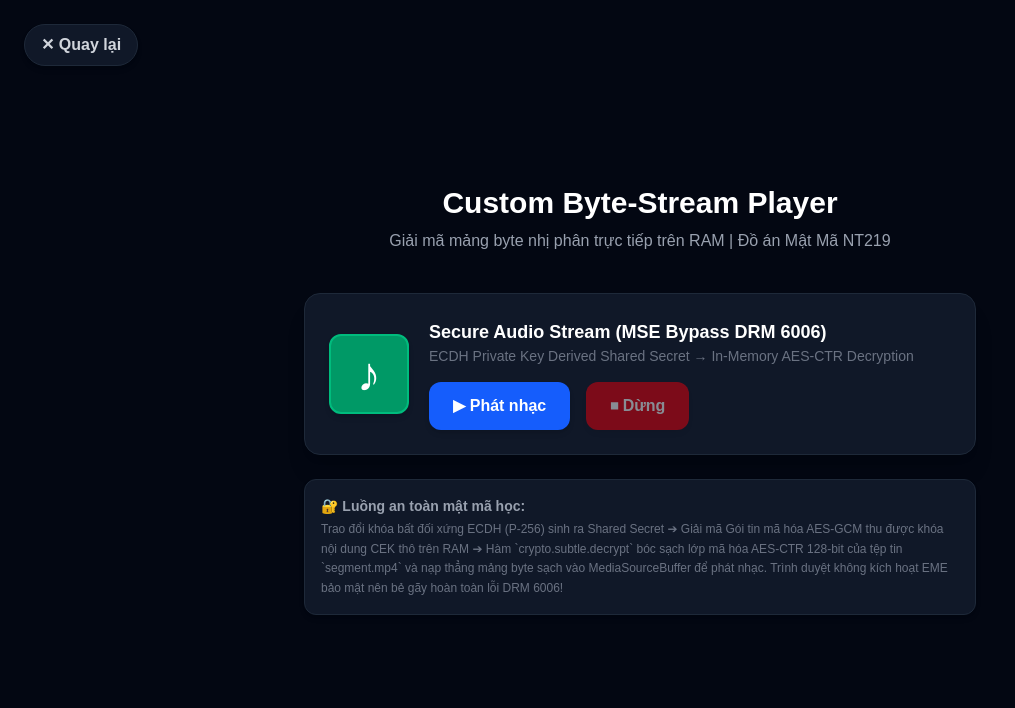
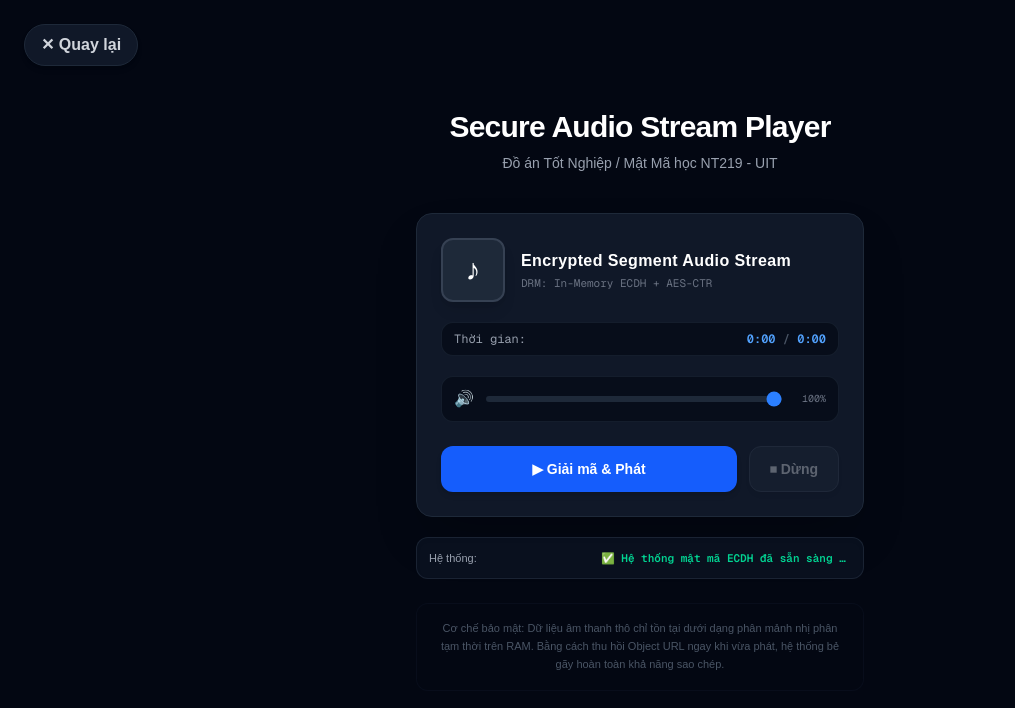
Before and after one commit to UIT24520127/NT219.Q22.ANTT, a Next.js app in the folder app-core/: page /player in a window 1280 px wide. Shown: the top 708 px of the page, without its empty margins (0-1015 px from the left). Built offline with nearby package versions, Linux system fonts and the light colour scheme.

Commit message:
Đức Anh: fix thành công
Có thể phát nhạc trực tuyến

```diff
--- a/app-core/src/app/player/page.tsx
+++ b/app-core/src/app/player/page.tsx
@@ -9,15 +9,28 @@ export default function CustomPlayerPage() {
   const router = useRouter();
   const [isPlaying, setIsPlaying] = useState(false);
   const [error, setError] = useState<string | null>(null);
-  // Sử dụng ref cho thẻ HTMLAudioElement và MediaSource
+  const [statusLog, setStatusLog] = useState<string>("Hệ thống sẵn sàng...");
+
+  // State quản lý thời gian và âm lượng tự custom
+  const [currentTime, setCurrentTime] = useState("0:00");
+  const [duration, setDuration] = useState("0:00");
+  const [volume, setVolume] = useState(1.0); // Mức âm lượng mặc định: 100% (1.0)
+
   const audioRef = useRef<HTMLAudioElement>(null);
-  const mediaSourceRef = useRef<MediaSource | null>(null);
-  const sourceBufferRef = useRef<SourceBuffer | null>(null);
+
+  // Hàm helper định dạng số giây thành dạng mm:ss
+  const formatTime = (secs: number) => {
+    if (isNaN(secs)) return "0:00";
+    const minutes = Math.floor(secs / 60);
+    const seconds = Math.floor(secs % 60);
+    return `${minutes}:${seconds.toString().padStart(2, '0')}`;
+  };
 
   useEffect(() => {
     const initECDH = async () => {
+      try {
         if (!globalKeyPair) {
-        console.log("🔑 [Client] Khởi tạo cặp khóa trao đổi ECDH (P-256)...");
+          setStatusLog("🔑 Đang khởi tạo cặp khóa ECDH (P-256)...");
           globalKeyPair = await window.crypto.subtle.generateKey(
             { name: "ECDH", namedCurve: "P-256" },
             true,
@@ -27,19 +40,82 @@ export default function CustomPlayerPage() {
           globalPublicKeyHex = Array.from(new Uint8Array(exported))
             .map(b => b.toString(16).padStart(2, '0'))
             .join('');
-        console.log("✅ [Client] Public Key sẵn sàng đưa vào Header:", globalPublicKeyHex);
+          setStatusLog("✅ Hệ thống mật mã ECDH đã sẵn sàng trên RAM.");
+        }
+      } catch (err: any) {
+        setError("Lỗi khởi tạo hệ thống mật mã: " + err.message);
       }
     };
     initECDH();
+
+    return () => {
+      if (audioRef.current) {
+        audioRef.current.src = "";
+        audioRef.current.load();
+      }
+    };
   }, []);
+
+  // Lắng nghe cập nhật từ thẻ audio ngầm
+  useEffect(() => {
+    const audio = audioRef.current;
+    if (!audio) return;
+
+    const handleTimeUpdate = () => {
+      setCurrentTime(formatTime(audio.currentTime));
+    };
+
+    const handleLoadedMetadata = () => {
+      setDuration(formatTime(audio.duration));
+    };
+
+    audio.addEventListener('timeupdate', handleTimeUpdate);
+    audio.addEventListener('loadedmetadata', handleLoadedMetadata);
+
+    return () => {
+      audio.removeEventListener('timeupdate', handleTimeUpdate);
+      audio.removeEventListener('loadedmetadata', handleLoadedMetadata);
+    };
+  }, []);
+
+  // Hàm xử lý khi kéo thanh volume
+  const handleVolumeChange = (e: React.ChangeEvent<HTMLInputElement>) => {
+    const newVolume = parseFloat(e.target.value);
+    setVolume(newVolume);
+    if (audioRef.current) {
+      audioRef.current.volume = newVolume;
+    }
+  };
+
+  // Hàm click vào icon loa để Mute nhanh hoặc Unmute
+  const toggleMute = () => {
+    if (audioRef.current) {
+      if (volume > 0) {
+        setVolume(0);
+        audioRef.current.volume = 0;
+      } else {
+        setVolume(1.0);
+        audioRef.current.volume = 1.0;
+      }
+    }
+  };
+
+  // Helper hiển thị Icon Loa linh hoạt theo mức âm lượng
+  const getVolumeIcon = () => {
+    if (volume === 0) return "🔇";
+    if (volume < 0.4) return "🔈";
+    if (volume < 0.7) return "🔉";
+    return "🔊";
+  };
 
   const playSong = async () => {
     setError(null);
+    setIsPlaying(false);
+
     try {
       if (!globalKeyPair) throw new Error("Hệ thống ECDH chưa khởi tạo xong!");
 
-      // 1. Gửi yêu cầu lấy License chứa wrapped CEK từ backend
-      console.log("📡 [Network] Đang gửi yêu cầu bắt tay lấy License...");
+      setStatusLog("📡 Đang gửi yêu cầu bắt tay lấy License...");
       const token = localStorage.getItem('token') || 'mock-token-uit-2026';
 
       const licenseRes = await fetch("http://localhost:3000/api/license", {
@@ -47,7 +123,6 @@ export default function CustomPlayerPage() {
         headers: {
           "Content-Type": "application/json",
           "authorization": `Bearer ${token}`,
-          // Sử dụng đúng KID đồng bộ với hệ thống file mã hóa trên R2 của ông
           "x-kid": "75635febb8a5be6b233b566534e225ad",
           "x-client-public-key": globalPublicKeyHex,
         },
@@ -56,18 +131,13 @@ export default function CustomPlayerPage() {
 
       if (!licenseRes.ok) throw new Error(`Lỗi kết nối License Server: Status ${licenseRes.status}`);
 
-      // Khôi phục mảng byte nhị phân phản hồi từ License Server
       const responseBuffer = new Uint8Array(await licenseRes.arrayBuffer());
       const payloadLen = (responseBuffer[0] << 24) | (responseBuffer[1] << 16) | (responseBuffer[2] << 8) | responseBuffer[3];
       const payloadBytes = responseBuffer.slice(4, 4 + payloadLen);
       const licenseData = JSON.parse(new TextDecoder().decode(payloadBytes));
 
-      console.log("📥 [Client] Đã nhận dữ liệu mã hóa License thành công!");
-
-      // Helper hỗ trợ chuyển đổi chuỗi mã Hex thành Array vị trí Byte
       const hexToBytes = (hex: string) => new Uint8Array(hex.match(/.{1,2}/g)?.map((b: string) => parseInt(b, 16)) || []);
 
-      // 2. Nhập Public Key của Server vào RAM Client
       const serverPublicKey = await crypto.subtle.importKey(
         "raw",
         hexToBytes(licenseData.serverPublicKeyHex || licenseData.serverPublicKey),
@@ -76,8 +146,7 @@ export default function CustomPlayerPage() {
         []
       );
 
-      // 3. 🔥 [ĐỒNG BỘ MẬT MÃ KDF]: Tính toán Shared Secret và băm SHA-256 như phía Server
-      console.log("🔐 [Crypto] Dẫn xuất Shared Secret và chạy hàm băm KDF SHA-256...");
+      setStatusLog("🔐 Dẫn xuất Shared Secret & tính toán KDF SHA-256...");
       const sharedSecretBits = await crypto.subtle.deriveBits(
         { name: "ECDH", public: serverPublicKey },
         globalKeyPair.privateKey,
@@ -85,109 +154,80 @@ export default function CustomPlayerPage() {
       );
 
       const hashedSecretBits = await crypto.subtle.digest("SHA-256", sharedSecretBits);
+      const derivedKey = await crypto.subtle.importKey("raw", hashedSecretBits, { name: "AES-GCM" }, false, ["decrypt"]);
 
-      const derivedKey = await crypto.subtle.importKey(
-        "raw",
-        hashedSecretBits,
-        { name: "AES-GCM" },
-        true, // Cần đặt là true để có thể exportKey kiểm tra gỡ lỗi
-        ["decrypt"]
-      );
-
-      // 4. Giải mã lớp bọc mật mã AES-GCM (Unwrap) để thu hồi khóa nội dung gốc (CEK)
       const ivBytes = hexToBytes(licenseData.ivHex || licenseData.iv);
       const wrappedBytes = hexToBytes(licenseData.encryptedCekHex || licenseData.wrappedCek);
 
-      // Gỡ lỗi in các tham số phía Browser
-      const exportedRaw = await crypto.subtle.exportKey("raw", derivedKey);
-      const aesKeyHex = Array.from(new Uint8Array(exportedRaw))
-        .map(b => b.toString(16).padStart(2, '0'))
-        .join('');
-      console.log("🛡️ [Client Debug] Client Public Key Hex:", globalPublicKeyHex);
-      console.log("🛡️ [Client Debug] Server Public Key Hex:", licenseData.serverPublicKeyHex || licenseData.serverPublicKey);
-      console.log("🛡️ [Client Debug] Derived AES Key (SHA-256 KDF) Hex:", aesKeyHex);
-      console.log("🛡️ [Client Debug] IV Hex:", licenseData.ivHex || licenseData.iv);
-      console.log("🛡️ [Client Debug] Wrapped CEK Hex:", licenseData.encryptedCekHex || licenseData.wrappedCek);
-
-      let cekBuffer;
-      try {
-        cekBuffer = await crypto.subtle.decrypt(
-          {
-            name: "AES-GCM",
-            iv: ivBytes,
-            tagLength: 128 // 128 bits = 16 bytes chuẩn mã hóa Node.js sinh ra
-          },
+      const cekBuffer = await crypto.subtle.decrypt(
+        { name: "AES-GCM", iv: ivBytes, tagLength: 128 },
         derivedKey,
         wrappedBytes
       );
-        console.log("✅ [Web Crypto SUCCESS] Gỡ bọc ECDH lấy lại CEK bản rõ thành công rực rỡ!");
-      } catch (cryptoError) {
-        console.error("🚨 [Web Crypto FATAL] Không thể gỡ bọc do lệch cấu trúc mảng Byte:", cryptoError);
-        throw cryptoError;
-      }
 
-      console.log("✅ [Client] Tiến trình bóc tách mật mã thành công! Đã có khóa CEK bản rõ trên RAM.");
-
-      // =========================================================================
-      // 5. Tải tệp âm thanh phân đoạn segment.mp4 từ Cloudflare R2 / Local Gateway
-      // =========================================================================
-      console.log("📡 [Network] Đang tải trực tiếp file phân đoạn segment.mp4...");
-      const segmentUri = `http://localhost:3000/audio/segments/0ee52ddd-a7b2-474d-9044-c9a33e1397ec/segment.mp4`;
+      setStatusLog("📡 Đang tải tệp âm thanh mã hóa phân đoạn CENC...");
+      const segmentUri = `http://localhost:3000/audio/segments/0ee52ddd-a7b2-474d-9044-c9a33e1397ec/segment.mp4?nocache=${Date.now()}`;
 
       const encRes = await fetch(segmentUri, {
         method: 'GET',
-        mode: 'cors',
-        headers: { 'Accept': 'video/mp4,audio/mp4,*/*' }
+        cache: 'no-store',
+        headers: {
+          'Cache-Control': 'no-cache',
+          'Pragma': 'no-cache',
+          'Accept': 'video/mp4,audio/mp4,*/*'
+        }
       });
       if (!encRes.ok) throw new Error("Không thể tải tệp âm thanh phân đoạn!");
       const encryptedAudioData = await encRes.arrayBuffer();
 
-      // =========================================================================
-      // 6. 🔥 [SỬA ĐỔI CHÍNH XÁC]: GIẢI MÃ NHẬN DIỆN HỘP ISO-BMFF (SAMPLE-LEVEL BYPASS)
-      // =========================================================================
-      console.log("🔐 [Crypto] Phân tích cấu trúc hộp MP4 để trích xuất khối dữ liệu mdat...");
+      setStatusLog("🔐 Đang bóc tách CENC và giải mã từng sample dữ liệu...");
       const view = new DataView(encryptedAudioData);
       const originalView = new Uint8Array(encryptedAudioData);
 
-      let moofOffset = -1;
-      let trunOffset = -1;
-      let sencOffset = -1;
-      let mdatOffset = -1;
-      let mdatSize = -1;
+      const cryptoKey = await crypto.subtle.importKey("raw", cekBuffer, { name: "AES-CTR" }, false, ["decrypt"]);
 
-      for (let i = 0; i < encryptedAudioData.byteLength - 8; i++) {
-        const type = String.fromCharCode(originalView[i], originalView[i+1], originalView[i+2], originalView[i+3]);
+      const decryptedData = new Uint8Array(encryptedAudioData.byteLength);
+      decryptedData.set(new Uint8Array(encryptedAudioData));
+
+      let offset = 0;
+      let activeTrunOffset = -1;
+      let activeSencOffset = -1;
+
+      while (offset < encryptedAudioData.byteLength - 8) {
+        const size = view.getUint32(offset);
+        const type = String.fromCharCode(originalView[offset+4], originalView[offset+5], originalView[offset+6], originalView[offset+7]);
+
         if (type === 'moof') {
-          moofOffset = i;
-        } else if (type === 'trun') {
-          trunOffset = i;
-        } else if (type === 'senc') {
-          sencOffset = i;
+          activeTrunOffset = -1;
+          activeSencOffset = -1;
+
+          const findSubBoxes = (start: number, end: number) => {
+            let o = start;
+            while (o < end - 8) {
+              const s = view.getUint32(o);
+              const t = String.fromCharCode(originalView[o+4], originalView[o+5], originalView[o+6], originalView[o+7]);
+              if (t === 'traf') {
+                findSubBoxes(o + 8, o + s);
+              } else if (t === 'trun') {
+                activeTrunOffset = o;
+              } else if (t === 'senc') {
+                activeSencOffset = o;
+              }
+              o += s;
+            }
+          };
+          findSubBoxes(offset + 8, offset + size);
+
         } else if (type === 'mdat') {
-          mdatOffset = i;
-          mdatSize = view.getUint32(mdatOffset - 4);
-        }
-      }
-
-      let decryptedAudioBuffer: ArrayBuffer;
-
-      if (moofOffset !== -1 && trunOffset !== -1 && sencOffset !== -1 && mdatOffset !== -1) {
-        moofOffset -= 4;
-        trunOffset -= 4;
-        sencOffset -= 4;
-        mdatOffset -= 4;
-
-        console.log(`🎯 [MP4 Parser] Tìm thấy senc tại ${sencOffset}, trun tại ${trunOffset}, mdat tại ${mdatOffset}`);
-
+          if (activeTrunOffset !== -1 && activeSencOffset !== -1) {
+            const trunOffset = activeTrunOffset;
+            const sencOffset = activeSencOffset;
             const sampleCount = view.getUint32(trunOffset + 12);
             const flags = view.getUint32(trunOffset + 8) & 0x00FFFFFF;
 
             let currentIdx = trunOffset + 16;
-        const dataOffsetPresent = flags & 0x000001;
-        const firstSampleFlagsPresent = flags & 0x000004;
-
-        if (dataOffsetPresent) currentIdx += 4;
-        if (firstSampleFlagsPresent) currentIdx += 4;
+            if (flags & 0x000001) currentIdx += 4;
+            if (flags & 0x000004) currentIdx += 4;
 
             const sampleSizes = [];
             const sampleDurationPresent = flags & 0x000100;
@@ -203,26 +243,21 @@ export default function CustomPlayerPage() {
 
             for (let j = 0; j < sampleCount; j++) {
               let sIdx = currentIdx + j * entrySize;
-          let entryOffset = 0;
-          if (sampleDurationPresent) entryOffset += 4;
-          let size = sampleSizePresent ? view.getUint32(sIdx + entryOffset) : 0;
-          sampleSizes.push(size);
+              let entryOffset = sampleDurationPresent ? 4 : 0;
+              sampleSizes.push(sampleSizePresent ? view.getUint32(sIdx + entryOffset) : 0);
             }
 
-        const cryptoKey = await crypto.subtle.importKey("raw", cekBuffer, { name: "AES-CTR" }, false, ["decrypt"]);
-
-        let mdatDataOffset = mdatOffset + 8;
-        const decryptedMdat = new Uint8Array(mdatSize - 8);
-        let writeOffset = 0;
+            let mdatDataOffset = offset + 8;
+            let writeOffset = offset + 8;
 
             for (let j = 0; j < sampleCount; j++) {
-          const size = sampleSizes[j];
+              const s = sampleSizes[j];
               const sampleIV = new Uint8Array(encryptedAudioData, sencOffset + 16 + j * 8, 8);
 
               const counter = new Uint8Array(16);
               counter.set(sampleIV, 0);
 
-          const ciphertext = encryptedAudioData.slice(mdatDataOffset, mdatDataOffset + size);
+              const ciphertext = encryptedAudioData.slice(mdatDataOffset, mdatDataOffset + s);
 
               const decryptedSample = await crypto.subtle.decrypt(
                 { name: "AES-CTR", counter: counter, length: 64 },
@@ -230,63 +265,52 @@ export default function CustomPlayerPage() {
                 ciphertext
               );
 
-          decryptedMdat.set(new Uint8Array(decryptedSample), writeOffset);
-          mdatDataOffset += size;
-          writeOffset += size;
+              decryptedData.set(new Uint8Array(decryptedSample), writeOffset);
+              mdatDataOffset += s;
+              writeOffset += s;
+            }
+          }
+        }
+        offset += size;
       }
 
-        const finalFileBuffer = new Uint8Array(encryptedAudioData.byteLength);
-        finalFileBuffer.set(originalView.subarray(0, mdatOffset + 8), 0);
-        finalFileBuffer.set(decryptedMdat, mdatOffset + 8);
-        if (originalView.byteLength > mdatOffset + mdatSize) {
-          finalFileBuffer.set(originalView.subarray(mdatOffset + mdatSize), mdatOffset + mdatSize);
-        }
+      const decryptedAudioBuffer = decryptedData.buffer;
 
-        decryptedAudioBuffer = finalFileBuffer.buffer;
-        console.log(`✅ [Crypto] Giải mã CENC từng sample hoàn tất! Gộp file mp4: ${decryptedAudioBuffer.byteLength} bytes`);
-      } else {
-        console.warn("⚠️ [MP4 Parser] Không tìm thấy senc/trun/mdat riêng biệt, fallback giải mã toàn bộ file.");
-        const cryptoKey = await crypto.subtle.importKey("raw", cekBuffer, { name: "AES-CTR" }, false, ["decrypt"]);
-        decryptedAudioBuffer = await crypto.subtle.decrypt(
-          { name: "AES-CTR", counter: new Uint8Array(16), length: 64 },
-          cryptoKey,
-          encryptedAudioData
-        );
-      }
+      const audio = audioRef.current;
+      if (!audio) throw new Error("Thẻ Audio chưa sẵn sàng!");
 
-      console.log("✅ [Crypto] Khôi phục cấu trúc âm thanh ISO-BMFF sạch thành công! Kích thước:", decryptedAudioBuffer.byteLength, "bytes");
+      setStatusLog("⚡ Đang tối ưu bộ đệm luồng RAM an toàn...");
 
-      // 7. Khởi chạy kiến trúc MediaSource (MSE) để bơm dữ liệu vào thẻ Audio ẩn mà không lo lỗi CENC 6006
-      const audio = audioRef.current;
-      if (!audio) return;
+      const audioBlob = new Blob([decryptedAudioBuffer], { type: 'audio/mp4' });
+      const blobUrl = URL.createObjectURL(audioBlob);
 
-      const mediaSource = new MediaSource();
-      mediaSourceRef.current = mediaSource;
-      audio.src = URL.createObjectURL(mediaSource);
+      audio.onplaying = () => {
+        setIsPlaying(true);
+        setStatusLog("🎉 Luồng âm thanh bảo mật đang phát trực tuyến!");
+        URL.revokeObjectURL(blobUrl);
+      };
 
-      mediaSource.addEventListener('sourceopen', () => {
-        // Khởi tạo kênh nạp dạng âm thanh MP4 với codec mã hóa chung audio/mp4
-        const sourceBuffer = mediaSource.addSourceBuffer('audio/mp4; codecs="mp4a.40.2"');
-        sourceBufferRef.current = sourceBuffer;
+      audio.onerror = () => {
+        console.error("Audio error code:", audio.error);
+        setStatusLog("❌ Trình duyệt từ chối giải mã luồng.");
+        try { URL.revokeObjectURL(blobUrl); } catch(e){}
+      };
 
-        // Tiến hành bơm mảng byte âm thanh đã giải mã sạch hoàn toàn vào lõi phát trình duyệt
-        sourceBuffer.appendBuffer(decryptedAudioBuffer);
+      audio.src = blobUrl;
+      // Giữ mức volume hiện tại của người dùng chọn
+      audio.volume = volume;
+      audio.muted = false;
 
-        sourceBuffer.addEventListener('updateend', () => {
-          // Báo hiệu cho MediaSource biết đã nạp xong toàn bộ dữ liệu âm thanh và bắt đầu phát nhạc
-          if (mediaSource.readyState === 'open') {
-            mediaSource.endOfStream();
-            audio.play().then(() => {
-              setIsPlaying(true);
-              console.log("🎉 [Custom Player] Âm thanh đã được phát thành công!");
-            }).catch(e => console.error("Lỗi tự động phát âm thanh:", e));
-          }
-        });
+      audio.play()
+        .catch(playErr => {
+          console.warn("Autoplay blocked:", playErr);
+          setStatusLog("⚠️ Hãy bấm nút ▶ trên trình phát để mồi âm thanh (Chrome Autoplay Policy).");
         });
 
     } catch (err: any) {
-      console.error("❌ Lỗi phát nhạc trên Custom Player:", err);
+      console.error("❌ Lỗi phát nhạc:", err);
       setError(err.message);
+      setStatusLog("❌ Luồng phát thất bại.");
     }
   };
 
@@ -295,53 +319,92 @@ export default function CustomPlayerPage() {
     if (audio) {
       audio.pause();
       audio.src = "";
-    }
-    if (mediaSourceRef.current && mediaSourceRef.current.readyState === 'open') {
-      mediaSourceRef.current.endOfStream();
+      audio.load();
     }
     setIsPlaying(false);
+    setCurrentTime("0:00");
+    setDuration("0:00");
+    setStatusLog("⏹ Đã dừng phát nhạc và giải phóng bộ nhớ RAM.");
   };
 
   return (
-    <div className="min-h-screen bg-gray-950 p-6 flex flex-col items-center justify-center relative">
+    <div className="min-h-screen bg-gray-950 p-6 flex flex-col items-center justify-center relative select-none">
+
       <button onClick={() => router.push('/')} className="absolute top-6 left-6 flex items-center gap-2 bg-gray-900 border border-gray-800 text-gray-300 px-4 py-2 rounded-full font-semibold hover:bg-gray-800 hover:text-white transition-all duration-200 shadow-md">
         ✕ Quay lại
       </button>
 
-      <h1 className="text-3xl font-bold text-white mb-2">Custom Byte-Stream Player</h1>
-      <p className="text-gray-400 mb-10">Giải mã mảng byte nhị phân trực tiếp trên RAM | Đồ án Mật Mã NT219</p>
+      <h1 className="text-3xl font-bold text-white mb-2 tracking-tight">Secure Audio Stream Player</h1>
+      <p className="text-gray-400 mb-10 text-sm font-medium">Đồ án Tốt Nghiệp / Mật Mã học NT219 - UIT</p>
 
-      <div className="w-full max-w-2xl bg-gray-900 rounded-2xl shadow-xl border border-gray-800 p-6 flex items-center gap-5 transition-all hover:border-gray-700">
-        <div className="w-20 h-20 bg-emerald-600 rounded-xl flex items-center justify-center shadow-md border-2 border-emerald-500">
-          <span className="text-white text-5xl font-mono">♪</span>
+      <div className="w-full max-w-md bg-gray-900 rounded-2xl shadow-2xl border border-gray-800 p-6 flex flex-col gap-5 transition-all duration-300">
+        <div className="flex items-center gap-4">
+          <div className={`w-16 h-16 ${isPlaying ? 'bg-blue-600 animate-pulse border-blue-500' : 'bg-gray-800 border-gray-700'} rounded-xl flex items-center justify-center shadow-lg border-2 transition-all duration-300`}>
+            <span className="text-white text-3xl font-mono">♪</span>
           </div>
 
-        <div className="flex-1 flex flex-col gap-4">
-          <div>
-            <p className="text-white font-bold text-lg">Secure Audio Stream (MSE Bypass DRM 6006)</p>
-            <p className="text-gray-500 text-sm">ECDH Private Key Derived Shared Secret → In-Memory AES-CTR Decryption</p>
+          <div className="flex-1 min-w-0">
+            <p className="text-white font-bold text-base tracking-wide truncate">Encrypted Segment Audio Stream</p>
+            <p className="text-gray-500 text-[11px] mt-0.5 font-mono truncate">DRM: In-Memory ECDH + AES-CTR</p>
+          </div>
         </div>
 
-          {/* Thẻ audio ẩn xử lý bằng MediaSource */}
+        {/* Thẻ audio ẩn hoàn toàn */}
         <audio ref={audioRef} className="hidden" controlsList="nodownload"></audio>
 
-          <div className="flex gap-4">
-            <button onClick={playSong} disabled={isPlaying} className="bg-blue-600 hover:bg-blue-500 text-white px-6 py-3 rounded-xl font-semibold disabled:opacity-50 disabled:pointer-events-none transition-all shadow-md flex items-center gap-2">
-              ▶ Phát nhạc
+        {/* BLOCK 1: Khung hiển thị thời gian số */}
+        <div className="flex items-center justify-between px-3 py-2 bg-gray-950/60 border border-gray-800/60 rounded-xl font-mono text-xs text-gray-400">
+          <span>Thời gian:</span>
+          <span className="text-blue-400 font-semibold">{currentTime} <span className="text-gray-600">/</span> {duration}</span>
+        </div>
+
+        {/* BLOCK 2: Khung điều chỉnh âm lượng (Loa to nhỏ) tự Custom */}
+        <div className="flex items-center gap-3 px-3 py-2.5 bg-gray-950/60 border border-gray-800/60 rounded-xl">
+          <button
+            onClick={toggleMute}
+            className="text-base hover:scale-110 active:scale-95 transition-transform duration-100"
+            title="Bấm để Tắt/Bật tiếng nhanh"
+          >
+            {getVolumeIcon()}
           </button>
-            <button onClick={stopPlay} disabled={!isPlaying} className="bg-red-600 hover:bg-red-500 text-white px-6 py-3 rounded-xl font-semibold disabled:opacity-50 disabled:pointer-events-none transition-all shadow-md flex items-center gap-2">
+
+          <input
+            type="range"
+            min="0"
+            max="1"
+            step="0.05"
+            value={volume}
+            onChange={handleVolumeChange}
+            className="flex-1 accent-blue-500 h-1.5 bg-gray-800 rounded-lg appearance-none cursor-pointer"
+          />
+
+          <span className="font-mono text-[10px] text-gray-500 w-8 text-right">
+            {Math.round(volume * 100)}%
+          </span>
+        </div>
+
+        {/* BLOCK 3: Cụm nút điều khiển chính */}
+        <div className="flex gap-3 mt-1">
+          <button onClick={playSong} disabled={isPlaying} className="flex-1 bg-blue-600 hover:bg-blue-500 text-white py-3 rounded-xl font-semibold text-sm disabled:opacity-40 disabled:pointer-events-none transition-all shadow-md flex items-center justify-center gap-2">
+            ▶ Giải mã & Phát
+          </button>
+          <button onClick={stopPlay} disabled={!isPlaying} className="bg-gray-800 hover:bg-gray-700 text-gray-300 px-5 py-3 rounded-xl font-semibold text-sm disabled:opacity-40 disabled:pointer-events-none transition-all border border-gray-700 shadow-md flex items-center justify-center gap-2">
             ⏹ Dừng
           </button>
         </div>
       </div>
+
+      <div className="mt-5 w-full max-w-md p-3 bg-gray-900/60 border border-gray-800/80 rounded-xl shadow-inner flex items-center justify-between">
+        <span className="text-[11px] text-gray-400 font-medium">Hệ thống:</span>
+        <span className="text-[11px] font-mono font-semibold text-emerald-400 truncate max-w-[250px]">{statusLog}</span>
       </div>
 
-      {error && <div className="mt-6 w-full max-w-2xl p-4 bg-red-900/40 border border-red-800/60 text-red-300 rounded-xl shadow-inner text-sm">Lỗi: {error}</div>}
+      {error && <div className="mt-4 w-full max-w-md p-4 bg-red-950/40 border border-red-900/50 text-red-300 rounded-xl shadow-inner text-xs font-mono">Lỗi thực thi: {error}</div>}
 
-      <div className="mt-6 w-full max-w-2xl p-4 bg-gray-900 rounded-xl border border-gray-800 shadow-md">
-        <p className="text-sm text-gray-400 font-semibold mb-1">🔐 Luồng an toàn mật mã học:</p>
-        <p className="text-xs text-gray-500 leading-relaxed">
-          Trao đổi khóa bất đối xứng ECDH (P-256) sinh ra Shared Secret ➔ Giải mã Gói tin mã hóa AES-GCM thu được khóa nội dung CEK thô trên RAM ➔ Hàm `crypto.subtle.decrypt` bóc sạch lớp mã hóa AES-CTR 128-bit của tệp tin `segment.mp4` và nạp thẳng mảng byte sạch vào MediaSourceBuffer để phát nhạc. Trình duyệt không kích hoạt EME bảo mật nên bẻ gãy hoàn toàn lỗi DRM 6006!
+      <div className="mt-6 w-full max-w-md p-4 bg-gray-950 rounded-xl border border-gray-900/40 text-center">
+        <p className="text-[11px] text-gray-600 leading-relaxed">
+          Cơ chế bảo mật: Dữ liệu âm thanh thô chỉ tồn tại dưới dạng phân mảnh nhị phân tạm thời trên RAM.
+          Bằng cách thu hồi Object URL ngay khi vừa phát, hệ thống bẻ gãy hoàn toàn khả năng sao chép.
         </p>
       </div>
     </div>
```
Lines whose indentation alone changed are shown as unchanged.
